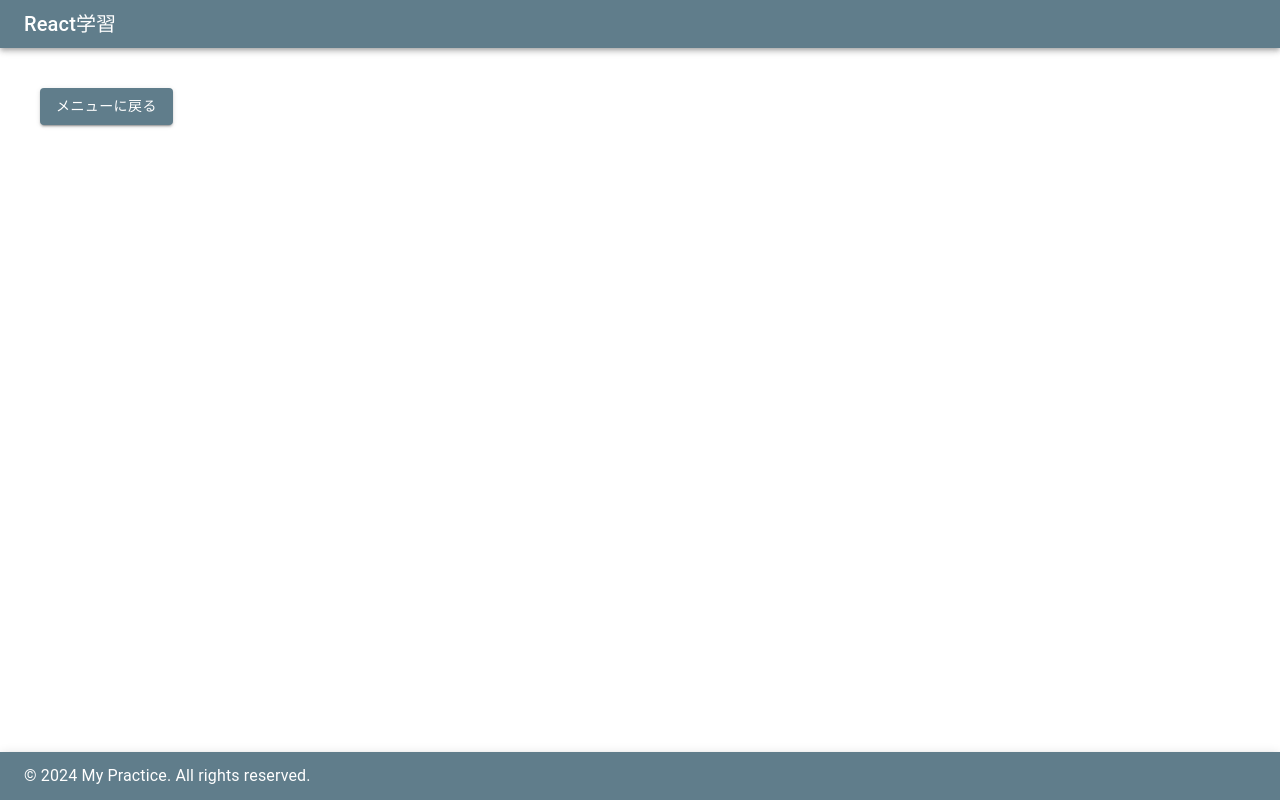
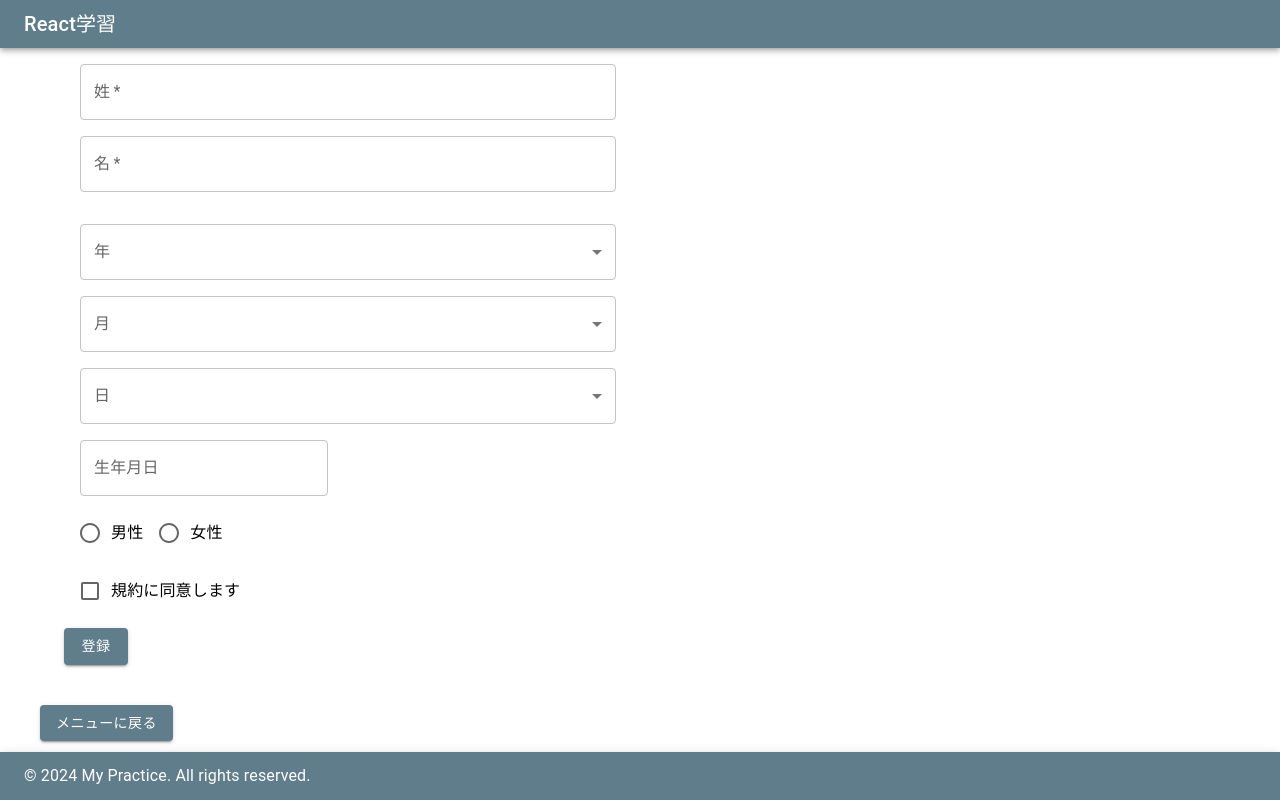
Before and after one commit to Mio-K0408/react_study, a React (Create React App) app in the folder tab-app-1/: page /formpage1 in a window 1280 px wide. Built offline with nearby package versions, Linux system fonts and the light colour scheme.

Commit message:
色々なフォームについて

```diff
--- a/tab-app-1/package.json
+++ b/tab-app-1/package.json
@@ -8,9 +8,11 @@
     "@mui/icons-material": "^6.1.1",
     "@mui/lab": "^6.0.0-beta.10",
     "@mui/material": "^6.1.1",
+    "@mui/x-date-pickers": "^7.18.0",
     "@testing-library/jest-dom": "^5.17.0",
     "@testing-library/react": "^13.4.0",
     "@testing-library/user-event": "^13.5.0",
+    "date-fns": "^2.30.0",
     "react": "^18.3.1",
     "react-dom": "^18.3.1",
     "react-router-dom": "^6.26.2",
--- a/tab-app-1/src/App.js
+++ b/tab-app-1/src/App.js
@@ -11,6 +11,7 @@ import MenuPage from './pages/MenuPage';
 import TabPage1 from './pages/TabPage1';
 import DndPage1 from './pages/DndPage1';
 import InputDialogPage1 from './pages/InputDialogPage1';
+import FormPage1 from './pages/FormPage1';
 
 // カスタムテーマの設定
 const theme = createTheme({
@@ -41,6 +42,7 @@ const AppContent = () => {
         <Route path="/" element={<MenuPage />} />
         <Route path="/tagpage1" element={<TabPage1 />} />
         <Route path="/inputdialogpage1" element={<InputDialogPage1 />} />
+        <Route path="/formpage1" element={<FormPage1 />} />
         <Route path="/dndpage1" element={<DndPage1 />} />
       </Routes>
 
--- /dev/null
+++ b/tab-app-1/src/components/FormParts1.js
@@ -0,0 +1,27 @@
+// components/FormParts1.js
+import React from 'react';
+import { TextField } from '@mui/material';
+
+export const TextFieldParts = ({ formData, onChange }) => {
+  return (
+    <>
+      <TextField
+        label="姓"
+        name="lastName"
+        value={formData.lastName}
+        onChange={onChange}
+        fullWidth
+        required
+      />
+      <TextField
+        label="名"
+        name="firstName"
+        value={formData.firstName}
+        onChange={onChange}
+        fullWidth
+        required
+        sx={{ mt: 2 }}
+      />
+    </>
+  );
+};
--- /dev/null
+++ b/tab-app-1/src/components/FormParts2.js
@@ -0,0 +1,101 @@
+// components/FormParts2.js
+import React from 'react';
+import { FormControl, InputLabel, Select, MenuItem, RadioGroup, FormControlLabel, Radio, Checkbox, Box, TextField } from '@mui/material';
+import { LocalizationProvider, DatePicker } from '@mui/x-date-pickers';
+import { AdapterDateFns } from '@mui/x-date-pickers/AdapterDateFns';
+import { ja } from 'date-fns/locale'; // 日本語ロケールを使用
+
+export const SelectRadioCheckboxParts = ({ formData, onChange, onCheckboxChange, onDateChange }) => {
+  // 年、月、日のオプションを生成
+  const years = Array.from(new Array(100), (val, index) => 2023 - index); // 過去100年分
+  const months = Array.from(new Array(12), (val, index) => index + 1);
+  const days = Array.from(new Array(31), (val, index) => index + 1);
+
+  return (
+    <>
+      {/* 生年月日セレクトボックス（年、月、日） */}
+      <FormControl fullWidth sx={{ mt: 2 }}>
+        <InputLabel id="select-year-label">年</InputLabel>
+        <Select
+          labelId="select-year-label"
+          name="year"
+          value={formData.year || ''}
+          onChange={onChange}
+          label="年"
+          fullWidth
+        >
+          {years.map((year) => (
+            <MenuItem key={year} value={year}>
+              {year}
+            </MenuItem>
+          ))}
+        </Select>
+      </FormControl>
+
+      <FormControl fullWidth sx={{ mt: 2 }}>
+        <InputLabel id="select-month-label">月</InputLabel>
+        <Select
+          labelId="select-month-label"
+          name="month"
+          value={formData.month || ''}
+          onChange={onChange}
+          label="月"
+          fullWidth
+        >
+          {months.map((month) => (
+            <MenuItem key={month} value={month}>
+              {month}
+            </MenuItem>
+          ))}
+        </Select>
+      </FormControl>
+
+      <FormControl fullWidth sx={{ mt: 2 }}>
+        <InputLabel id="select-day-label">日</InputLabel>
+        <Select
+          labelId="select-day-label"
+          name="day"
+          value={formData.day || ''}
+          onChange={onChange}
+          label="日"
+          fullWidth
+        >
+          {days.map((day) => (
+            <MenuItem key={day} value={day}>
+              {day}
+            </MenuItem>
+          ))}
+        </Select>
+      </FormControl>
+
+      {/* カレンダー形式の生年月日入力 */}
+      <Box sx={{ mt: 2 }}>
+        <LocalizationProvider dateAdapter={AdapterDateFns} locale={ja}>
+          <DatePicker
+            label="生年月日"
+            value={formData.birthDate}
+            onChange={onDateChange}
+            format="yyyy/MM/dd" // YYYY/MM/DD 形式に変更
+            renderInput={(params) => <TextField {...params} fullWidth />}
+          />
+        </LocalizationProvider>
+      </Box>
+
+      {/* ラジオボタン（横並び） */}
+      <FormControl component="fieldset" sx={{ mt: 2 }}>
+        <RadioGroup row name="gender" value={formData.gender} onChange={onChange}>
+          <FormControlLabel value="male" control={<Radio />} label="男性" />
+          <FormControlLabel value="female" control={<Radio />} label="女性" />
+        </RadioGroup>
+      </FormControl>
+
+      {/* チェックボックス（ラジオボタンの下に配置） */}
+      <Box sx={{ mt: 2 }}>
+        <FormControlLabel
+          control={<Checkbox name="agree" checked={formData.agree} onChange={onCheckboxChange} />}
+          label="規約に同意します"
+        />
+      </Box>
+    </>
+  );
+};
--- /dev/null
+++ b/tab-app-1/src/pages/FormPage1.js
@@ -0,0 +1,99 @@
+// FormPage.js
+import React, { useState } from 'react';
+import { Container, Button, Box, Grid, Typography } from '@mui/material';
+import { TextFieldParts } from '../components/FormParts1';
+import { SelectRadioCheckboxParts } from '../components/FormParts2';
+
+const FormPage = () => {
+  const [formData, setFormData] = useState({
+    firstName: '',
+    lastName: '',
+    gender: '',
+    agree: false,
+    year: '',
+    month: '',
+    day: '',
+    birthDate: null, // カレンダーでの生年月日
+  });
+  const [submittedData, setSubmittedData] = useState(null);
+
+  const handleInputChange = (e) => {
+    const { name, value } = e.target;
+    setFormData({
+      ...formData,
+      [name]: value,
+    });
+  };
+
+  const handleCheckboxChange = (e) => {
+    setFormData({
+      ...formData,
+      [e.target.name]: e.target.checked,
+    });
+  };
+
+  const handleDateChange = (newDate) => {
+    setFormData({
+      ...formData,
+      birthDate: newDate,
+    });
+  };
+
+  const validateForm = () => {
+    if (!formData.firstName || !formData.lastName) {
+      alert('名前を入力してください');
+      return false;
+    }
+    if (!formData.gender) {
+      alert('性別を選択してください');
+      return false;
+    }
+    return true;
+  };
+
+  const handleSubmit = (e) => {
+    e.preventDefault();
+    if (validateForm()) {
+      setSubmittedData(formData);
+    }
+  };
+
+  return (
+    <Container>
+      <form onSubmit={handleSubmit}>
+        <Grid container spacing={2}>
+          <Grid item xs={6}>
+            <Box sx={{ m: 2 }}>
+              <TextFieldParts formData={formData} onChange={handleInputChange} />
+            </Box>
+            <Box sx={{ m: 2 }}>
+              <SelectRadioCheckboxParts
+                formData={formData}
+                onChange={handleInputChange}
+                onCheckboxChange={handleCheckboxChange}
+                onDateChange={handleDateChange}
+              />
+            </Box>
+            <Button type="submit" variant="contained" color="primary">
+              登録
+            </Button>
+          </Grid>
+          <Grid item xs={6}>
+            {submittedData && (
+              <Box>
+                <Typography variant="h6">入力内容</Typography>
+                <Typography>名前: {submittedData.firstName} {submittedData.lastName}</Typography>
+                <Typography>生年月日 (セレクト): {submittedData.year}年 {submittedData.month}月 {submittedData.day}日</Typography>
+                <Typography>生年月日 (カレンダー): {submittedData.birthDate ? submittedData.birthDate.toLocaleDateString() : '未入力'}</Typography>
+                <Typography>性別: {submittedData.gender}</Typography>
+                <Typography>規約に同意: {submittedData.agree ? 'はい' : 'いいえ'}</Typography>
+              </Box>
+            )}
+          </Grid>
+        </Grid>
+      </form>
+    </Container>
+  );
+};
+
+export default FormPage;
--- a/tab-app-1/src/pages/MenuPage.js
+++ b/tab-app-1/src/pages/MenuPage.js
@@ -12,8 +12,11 @@ const MenuPage = () => (
       <Button component={Link} to="/inputdialogpage1" variant="contained" color="primary" sx={{ m: 1 }}>
         フォームダイアログ
       </Button>
+      <Button component={Link} to="/formpage1" variant="contained" color="primary" sx={{ m: 1 }}>
+        フォーム
+      </Button>
       <Button component={Link} to="/dndpage1" variant="contained" color="primary" sx={{ m: 1 }}>
-        ページ3
+        DNS
       </Button>
     </Box>
   </Container>
```
Also changed, not shown: 1 other file (tests, documents, lock files or other folders).
